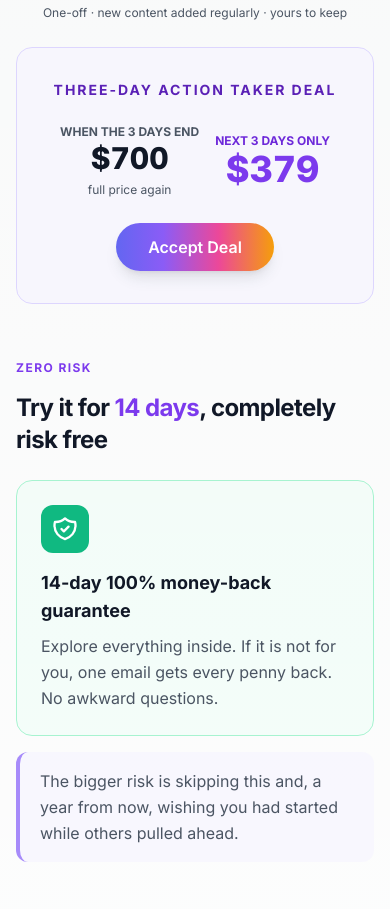
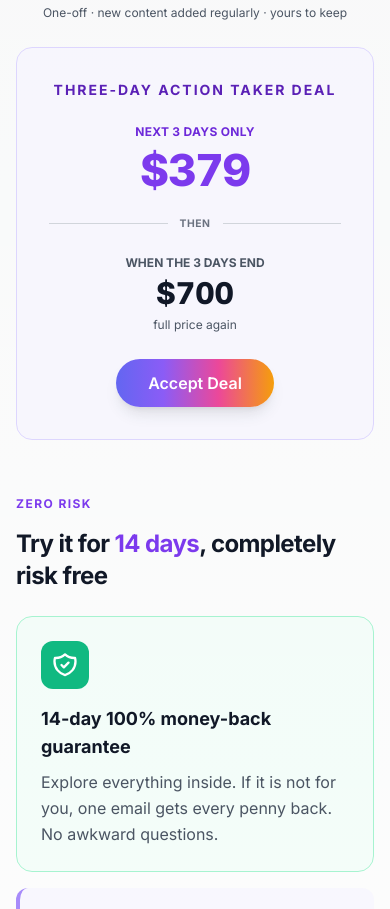
Before and after one commit to ston6919/applied-ai-v3, a Next.js app in the folder frontend/: page /vibe-coding/oc-join in a window 390 px wide. Shown: the part 9380-10289 px from the top of the page. Built offline with nearby package versions, Linux system fonts and the light colour scheme; no server answers.

Commit message:
OC join: stacked mobile layout for 3-day pricing box
Show  first with larger type; THEN divider and  below. Keep
side-by-side + arrow on md+.

Made-with: Cursor

```diff
--- a/frontend/app/vibe-coding/oc-join/OcJoinSalesContent.tsx
+++ b/frontend/app/vibe-coding/oc-join/OcJoinSalesContent.tsx
@@ -488,18 +488,43 @@ export default function OcJoinSalesContent({
             <p className="mb-6 text-center text-sm font-bold uppercase tracking-[0.14em] text-violet-800 md:text-lg">
               Three-day action taker deal
             </p>
-            <div className="flex flex-wrap items-center justify-center gap-4 md:gap-8">
+            {/* Mobile: stack offer first, huge $379, then comparison price */}
+            <div className="flex flex-col items-center gap-6 md:hidden">
+              <div className="w-full text-center">
+                <p className="mb-2 text-xs font-bold uppercase tracking-wide text-violet-700">
+                  Next 3 days only
+                </p>
+                <p className="text-[2.75rem] font-extrabold leading-none tracking-tight text-violet-600 tabular-nums sm:text-6xl">
+                  $379
+                </p>
+              </div>
+              <div className="flex w-full max-w-sm items-center gap-3 px-2" aria-hidden>
+                <div className="h-px flex-1 bg-gray-300" />
+                <span className="shrink-0 text-[0.65rem] font-bold uppercase tracking-wider text-gray-500">
+                  Then
+                </span>
+                <div className="h-px flex-1 bg-gray-300" />
+              </div>
               <div className="text-center">
                 <p className="text-xs font-bold uppercase text-gray-600">When the 3 days end</p>
-                <p className="text-3xl md:text-4xl font-extrabold text-gray-900 tabular-nums">$700</p>
+                <p className="mt-1 text-3xl font-extrabold tabular-nums text-gray-900">$700</p>
                 <p className={`${body} mt-1 text-xs`}>full price again</p>
               </div>
-              <span className="text-2xl text-gray-400 hidden sm:inline" aria-hidden>
+            </div>
+
+            {/* Desktop: side by side with arrow */}
+            <div className="hidden items-center justify-center gap-8 md:flex">
+              <div className="text-center">
+                <p className="text-xs font-bold uppercase text-gray-600">When the 3 days end</p>
+                <p className="text-3xl font-extrabold tabular-nums text-gray-900 md:text-4xl">$700</p>
+                <p className={`${body} mt-1 text-xs`}>full price again</p>
+              </div>
+              <span className="text-2xl text-gray-400" aria-hidden>
                 →
               </span>
               <div className="text-center">
                 <p className="text-xs font-bold uppercase text-violet-700">Next 3 days only</p>
-                <p className="text-4xl md:text-5xl font-extrabold text-violet-600 tabular-nums">
+                <p className="text-4xl font-extrabold tabular-nums text-violet-600 md:text-5xl">
                   $379
                 </p>
               </div>
```
